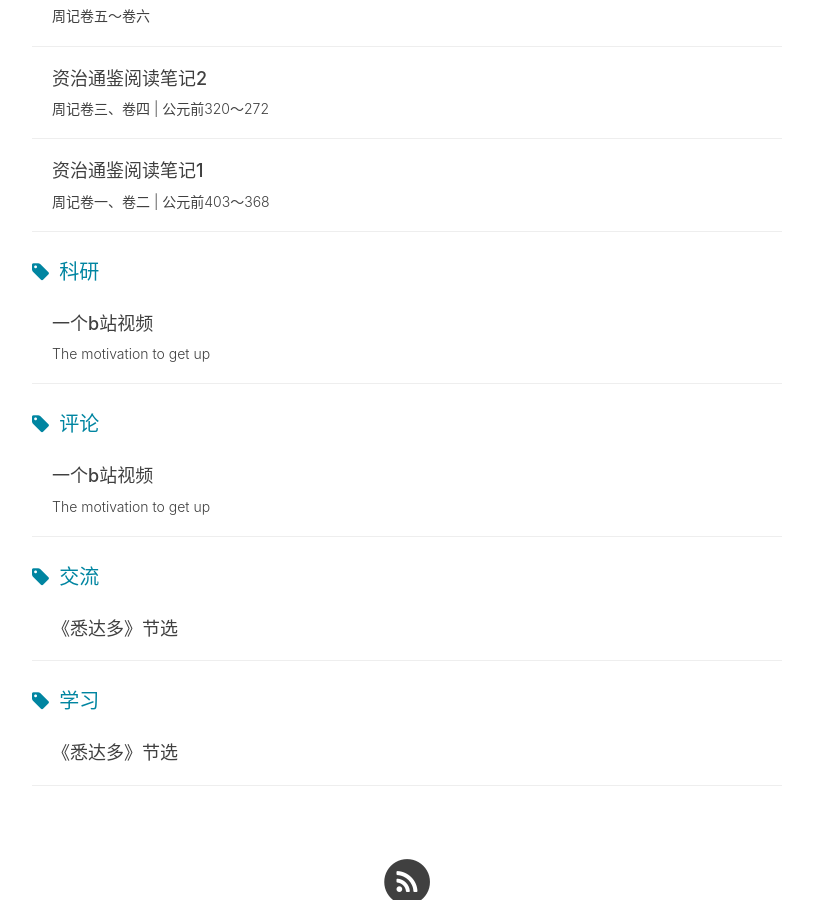
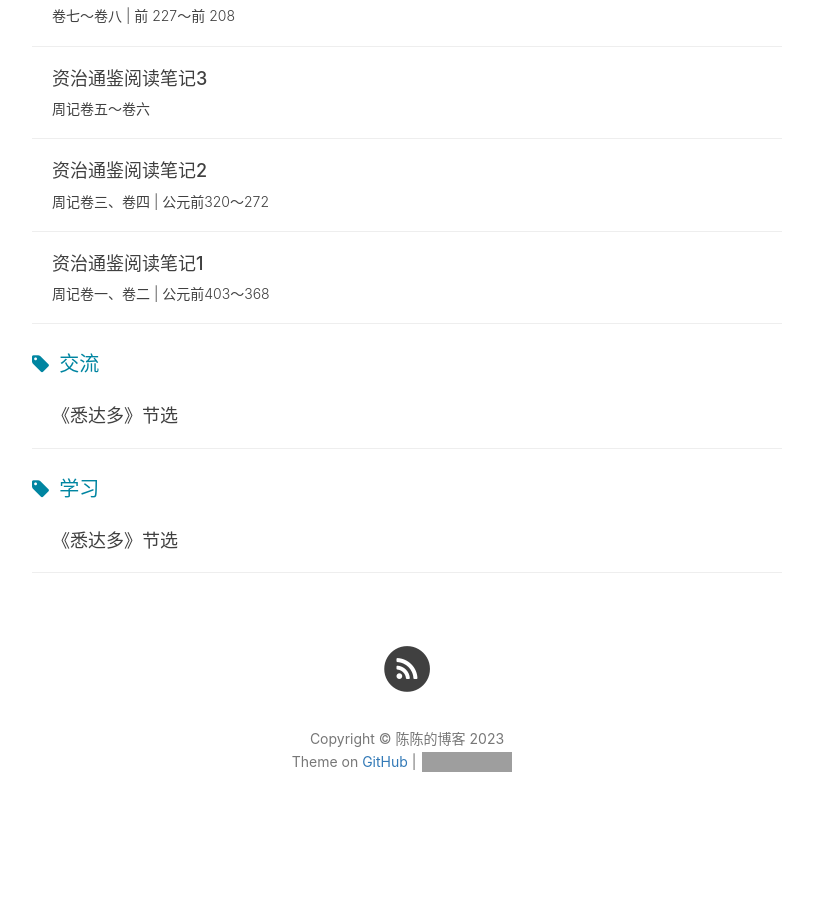
Before and after one commit to chensong212/chensong212.github.io, a Jekyll site: the page built from tags.html, in a window 1280 px wide and 900 px high, scrolled down 10977 px. Shown: the whole window, without its empty margins (233-1046 px from the left). Built offline with Jekyll 4.4.1, drawn with Linux system fonts in a browser that asks for light colours; nearby versions of some CDN libraries; comment, search, counter and statistics services are not loaded; after the commit the page ends 11843 px from its top, so only the background shows below that; some of the changed text lies outside the part shown; grey boxes are pictures that could not be loaded.

Commit message:
Update 2021-10-30-motivation.md

```diff
--- a/_posts/2021-10-30-motivation.md
+++ b/_posts/2021-10-30-motivation.md
@@ -7,8 +7,7 @@
 header-img:
 catalog: true
 tags:
-    - 科研
-    - 评论
+    - 随写记录
 
 ---
 
```
